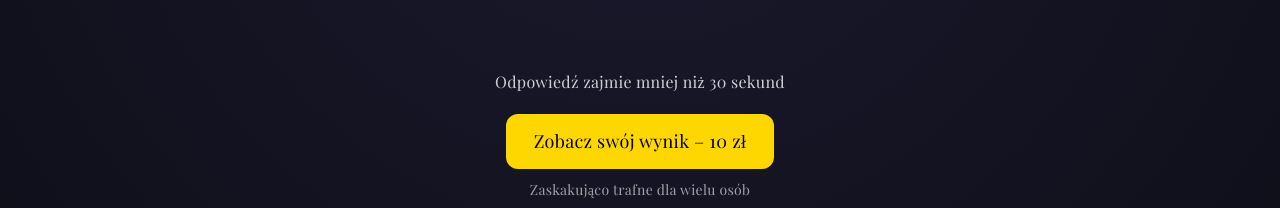
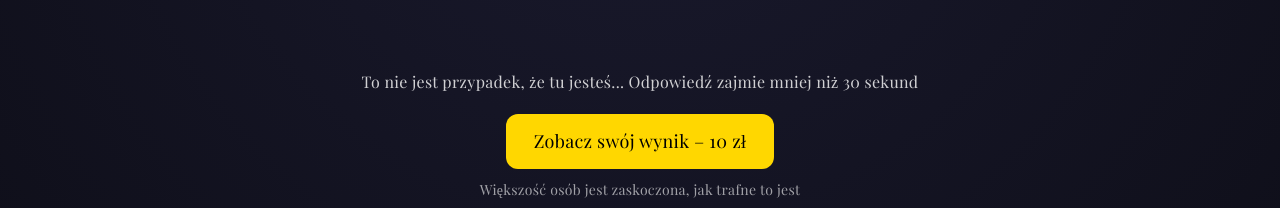
Before and after one commit to lineroacm-code/sekret-losu, a Next.js app: page /tarot in a window 1280 px wide. Shown: the part 744-952 px from the top of the page. Built offline with nearby package versions, Linux system fonts and the light colour scheme.

Commit message:
update landing

```diff
--- a/app/tarot/page.tsx
+++ b/app/tarot/page.tsx
@@ -214,7 +214,7 @@ const drawCards = () => {
   const loadingTexts = [
   "Tasowanie kart...",
   "Łączenie energii...",
-  "Odczyt symboli...",
+  "To może być ważne...",
   "Interpretacja układu...",
 ];
 
@@ -456,8 +456,9 @@ return (
       {/* 🔥 WRAPPER */}
       <div style={{ width: "100%", maxWidth: 1000, textAlign: "center" }}>
 
-<div style={{ marginBottom: 40 }}>
+<div style={{ marginBottom: 20 }}>
   <div style={{ marginBottom: 20, opacity: 0.8 }}>
+    To nie jest przypadek, że tu jesteś...
     Odpowiedź zajmie mniej niż 30 sekund
   </div>
 {/* 💳 PŁATNOŚĆ */}
@@ -490,7 +491,7 @@ return (
     </button>
 
     <div style={{ marginTop: 10, opacity: 0.6, fontSize: 14 }}>
-      Zaskakująco trafne dla wielu osób
+      Większość osób jest zaskoczona, jak trafne to jest
     </div>
   </div>
 )}
@@ -671,7 +672,7 @@ return (
       ["Teraźniejszość", interpretation.present],
       ["Przyszłość", interpretation.future],
     ].map(([title, text], i) => (
-      <div key={i} style={{ marginBottom: 40 }}>
+      <div key={i} style={{ marginBottom: 20 }}>
         <div
           style={{
             color: "gold",
```
